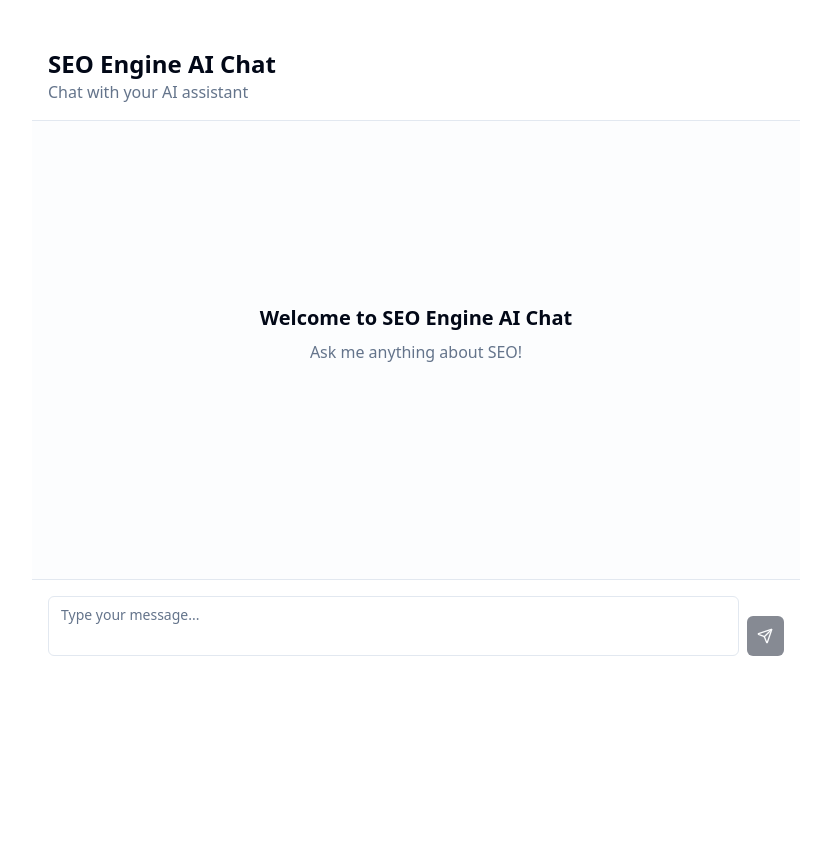
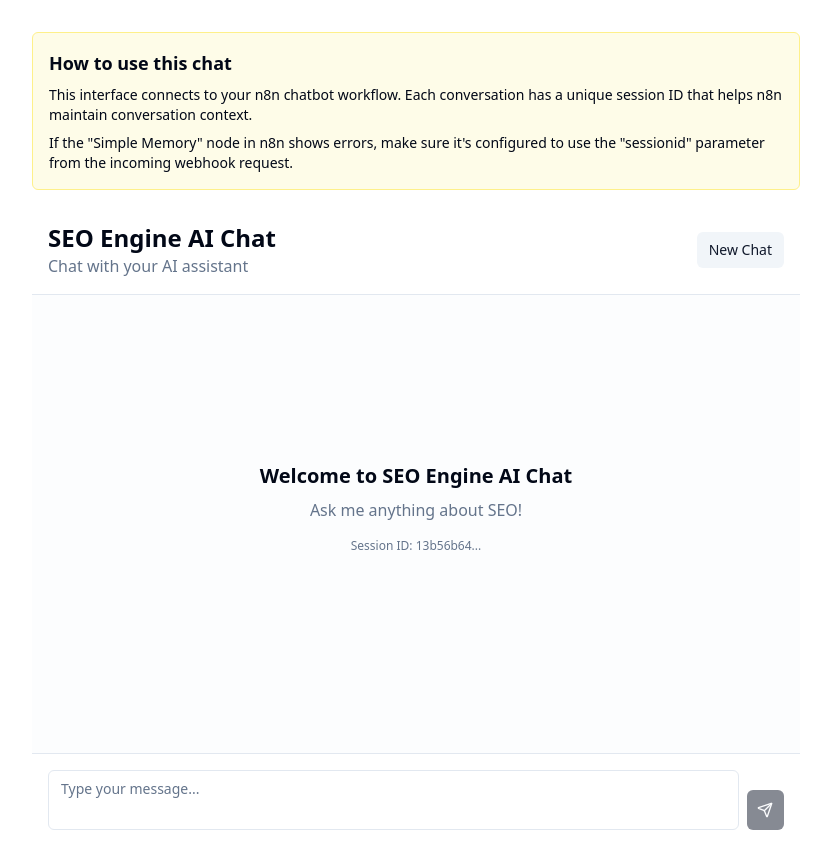
Before and after one commit to CulturedFellow/chatty-n8n-interface, a React (Vite) app: page / in a window 1280 px wide. Shown: the top 868 px of the page, without its empty margins (224-1055 px from the left). Before the commit the page ends 800 px from the top, so only its background shows below. Built offline with nearby package versions, Linux system fonts and the light colour scheme.

Commit message:
Fix: Chatbot session ID issue
Fixes an issue related to session IDs in the chatbot.

```diff
--- a/src/components/ChatInterface.tsx
+++ b/src/components/ChatInterface.tsx
@@ -14,6 +14,10 @@ type Message = {
 export function ChatInterface() {
   const [messages, setMessages] = useState<Message[]>([]);
   const [loading, setLoading] = useState(false);
+  const [sessionId, setSessionId] = useState<string>(() => {
+    // Generate a unique session ID when the component is first mounted
+    return crypto.randomUUID();
+  });
   const messagesEndRef = useRef<HTMLDivElement>(null);
 
   const scrollToBottom = () => {
@@ -44,7 +48,10 @@ export function ChatInterface() {
         headers: {
           "Content-Type": "application/json",
         },
-        body: JSON.stringify({ message: content }),
+        body: JSON.stringify({
+          message: content,
+          sessionid: sessionId // Include the session ID in the request
+        }),
       });
 
       if (!response.ok) {
@@ -70,11 +77,26 @@ export function ChatInterface() {
     }
   };
 
+  // Add a function to start a new chat session
+  const startNewSession = () => {
+    setSessionId(crypto.randomUUID());
+    setMessages([]);
+    toast.success("Started a new chat session");
+  };
+
   return (
     <div className="flex flex-col h-[80vh] max-w-3xl mx-auto">
-      <div className="bg-card rounded-t-lg p-4 border-b">
-        <h1 className="text-2xl font-bold">SEO Engine AI Chat</h1>
-        <p className="text-muted-foreground">Chat with your AI assistant</p>
+      <div className="bg-card rounded-t-lg p-4 border-b flex justify-between items-center">
+        <div>
+          <h1 className="text-2xl font-bold">SEO Engine AI Chat</h1>
+          <p className="text-muted-foreground">Chat with your AI assistant</p>
+        </div>
+        <button
+          onClick={startNewSession}
+          className="bg-secondary hover:bg-secondary/80 text-secondary-foreground px-3 py-2 rounded-md text-sm"
+        >
+          New Chat
+        </button>
       </div>
 
       <div className="flex-1 overflow-y-auto p-4 space-y-4 bg-muted/20">
@@ -83,6 +105,7 @@ export function ChatInterface() {
             <div className="text-center">
               <h2 className="text-xl font-semibold mb-2">Welcome to SEO Engine AI Chat</h2>
               <p className="text-muted-foreground">Ask me anything about SEO!</p>
+              <p className="text-xs mt-4 text-muted-foreground">Session ID: {sessionId.slice(0, 8)}...</p>
             </div>
           </div>
         ) : (
--- a/src/pages/Index.tsx
+++ b/src/pages/Index.tsx
@@ -5,6 +5,17 @@ import { ChatInterface } from "@/components/ChatInterface";
 export default function Index() {
   return (
     <div className="container py-8">
+      <div className="mb-4 p-4 bg-yellow-50 border border-yellow-200 rounded-md max-w-3xl mx-auto">
+        <h2 className="text-lg font-semibold mb-2">How to use this chat</h2>
+        <p className="text-sm mb-2">
+          This interface connects to your n8n chatbot workflow. Each conversation has a unique session ID that helps
+          n8n maintain conversation context.
+        </p>
+        <p className="text-sm">
+          If the "Simple Memory" node in n8n shows errors, make sure it's configured to use the "sessionid" parameter
+          from the incoming webhook request.
+        </p>
+      </div>
       <ChatInterface />
     </div>
   );
```
